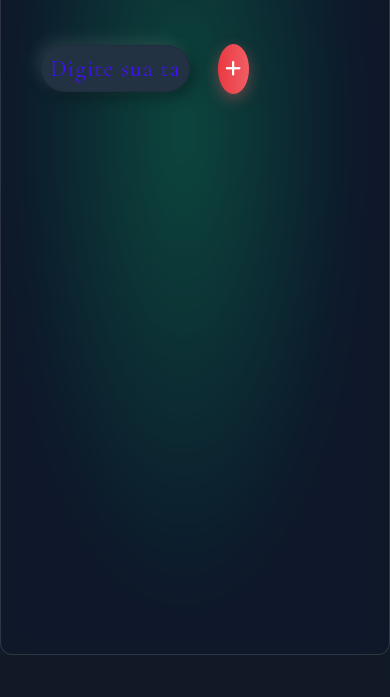
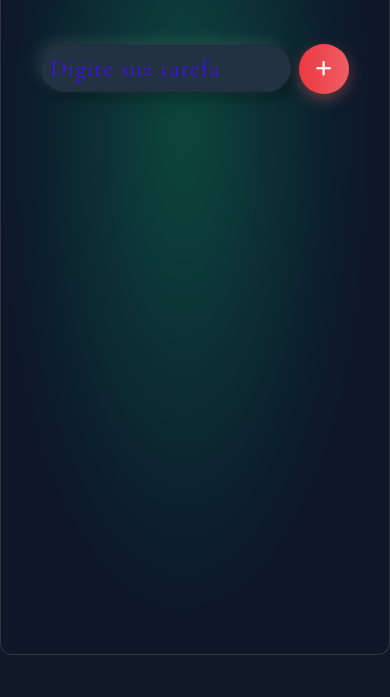
Before and after one commit to Amadeo-Frontend/to_do_list, a plain HTML site: page index.html in a window 390 px wide. Shown: the part 147-844 px from the top of the page. Drawn offline with nearby package versions, Linux system fonts and the light colour scheme.

Commit message:
fix:responsividade mobile

```diff
--- a/style.css
+++ b/style.css
@@ -147,3 +147,14 @@ ul .checked {
     text-decoration: line-through;
     transition: .3s ease;
 }
+
+@media (max-width: 767px) {
+    form input {
+        width: 250px;
+    }
+
+    .btn-hover {
+
+        margin: 20px 0;
+    }
+}
```
